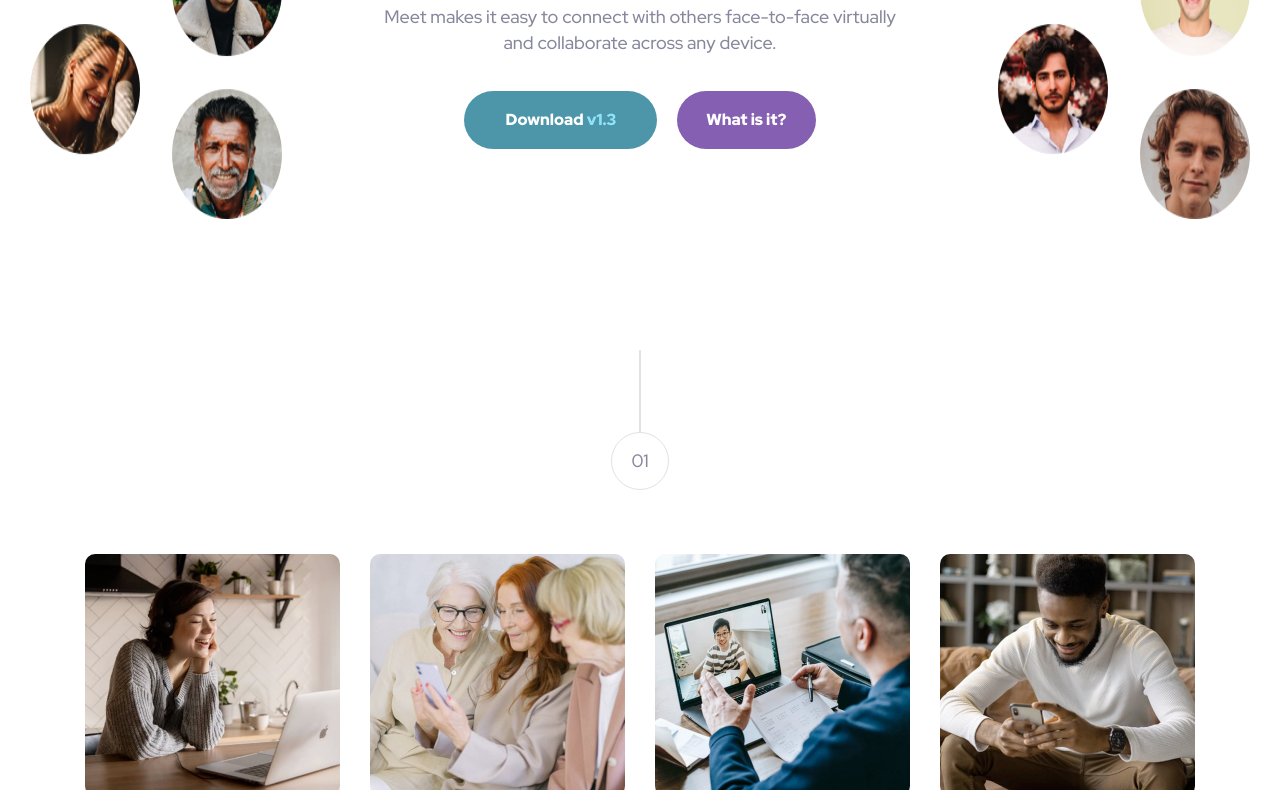
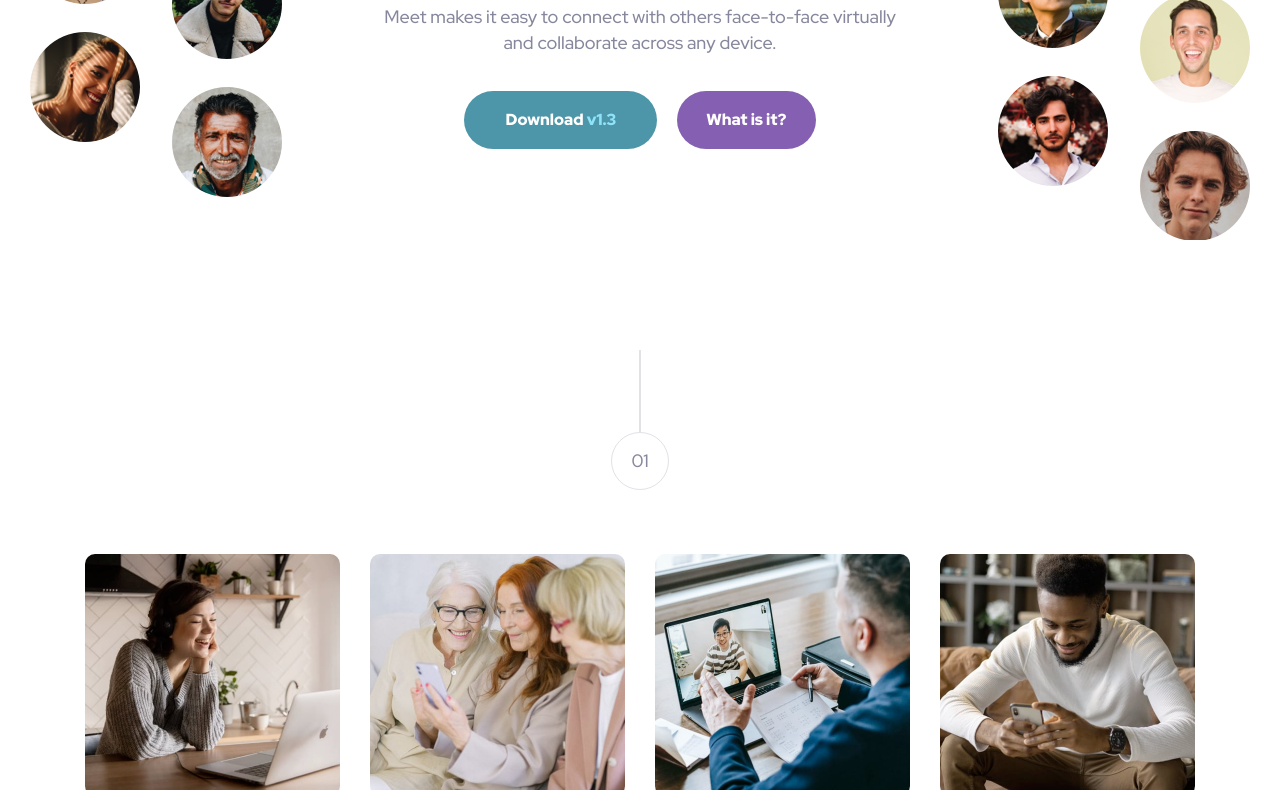
Before and after one commit to andrewjuliodev/FEM-Meet-Landing-Page, a plain HTML site: page index.html in a window 1280 px wide. Shown: the part 269-1059 px from the top of the page. Drawn offline with Linux system fonts and the light colour scheme.

Commit message:
Update desktop.css

```diff
--- a/css/desktop.css
+++ b/css/desktop.css
@@ -174,10 +174,12 @@
   .heroesRight {
     grid-area: left;
     width: 394px;
-    height: 358px;
-    margin-bottom: 55px;
+    height: 303px;
   }
 
+  .heroesLeft {
+    margin-bottom: 44px;
+  }
   .message {
     grid-area: message;
     width: 716px;
@@ -186,6 +188,7 @@
 
   .heroesRight {
     grid-area: right;
+    margin-top: 45px;
   }
 
   /*SECTION 1 SECTION*/
```
